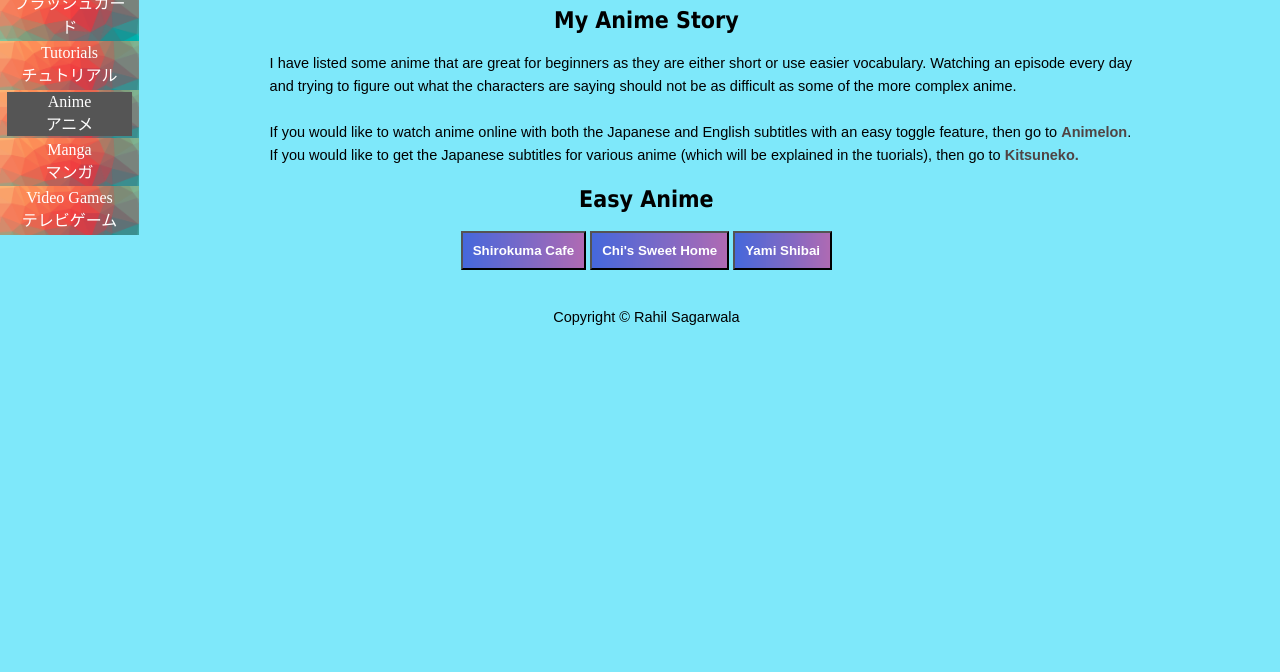
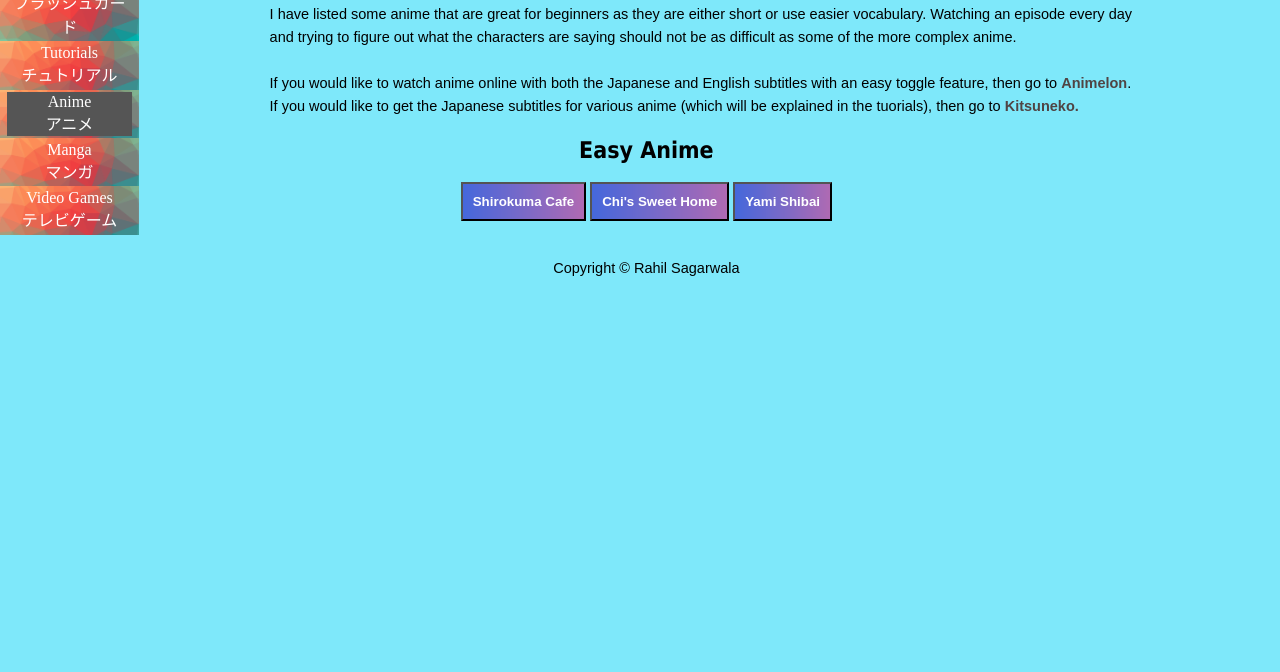
Before and after one commit to RahilSagarwala/rahilsjapaneseguide, a plain HTML site: page anime.html in a window 1280 px wide. Shown: the part 128-800 px from the top of the page. Drawn offline with Linux system fonts and the light colour scheme.

Commit message:
Update anime.html

```diff
--- a/anime.html
+++ b/anime.html
@@ -78,7 +78,6 @@ function videoSwitch3 (n) {
 			<article>
 			<div class="opening2">
 			<div id=opening>
-			<h2> My Anime Story </h2>
 			<p>
 			I have listed some anime that are great for beginners as they are either short or use easier vocabulary. Watching an episode every day and trying to figure out what the characters are saying should not be as difficult as some of the more complex anime. <br> <br> If you would like to watch anime online with both the Japanese and English subtitles with an easy toggle feature, then go to <a id=boldwebsite href="https://animelon.com/" target = "_blank">Animelon</a>. If you would like to get the Japanese subtitles for various anime (which will be explained in the tuorials), then go to <a id=boldwebsite href="http://kitsunekko.net/dirlist.php?dir=subtitles%2Fjapanese%2F" target = "_blank">Kitsuneko. </a>
 			</p>
```
